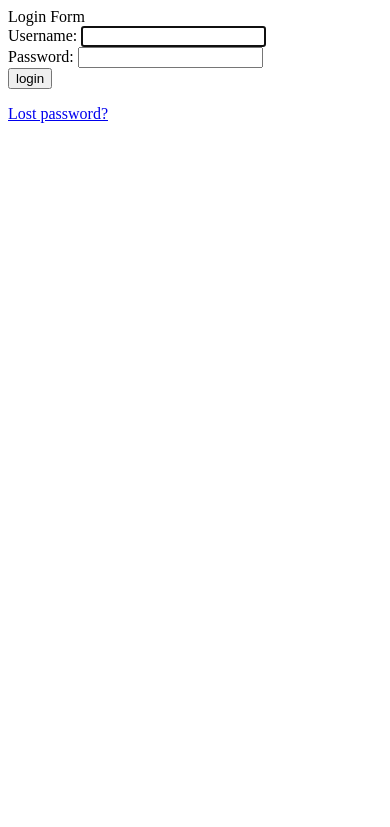
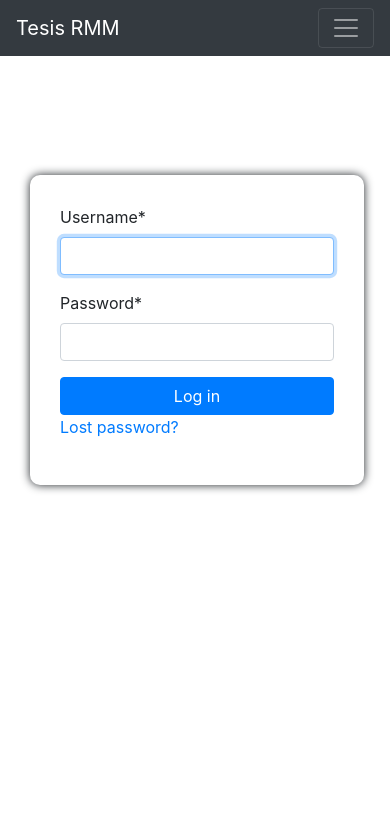
Before and after one commit to ManuEspinoza/ProyectoPython, a Django app: page /login/ in a window 390 px wide. Shown: the top 827 px of the page. Run offline with Django 3.2, Linux system fonts and the light colour scheme; some libraries are stand-ins or nearby versions.

Commit message:
Nuevo Diseño de login

```diff
--- /dev/null
+++ b/static/Styles/global.css
@@ -0,0 +1,8 @@
+.form-container{
+	position:absolute;
+	top:15vh;
+	background: #fff;
+	padding: 30px;
+	border-radius: 10px;
+	box-shadow: 0px 0px 10px 0px
+}
--- a/templates/registration/login.html
+++ b/templates/registration/login.html
@@ -1,9 +1,20 @@
+{% extends "tesisrmm/base.html" %}
+{% block content %}
+{% load static from staticfiles %}
+{% load crispy_forms_tags %}
+<!doctype html>
+<html lang="en">
+  <head>
+    <!-- Required meta tags -->
+    <meta charset="utf-8">
+    <meta name="viewport" content="width=device-width, initial-scale=1, shrink-to-fit=no">
 
-{% block title %}
-Login Form
-{% endblock %}
-
-{% block content %}
+    <!-- Bootstrap CSS -->
+    <link rel="stylesheet" href="https://stackpath.bootstrapcdn.com/bootstrap/4.3.1/css/bootstrap.min.css" integrity="sha384-ggOyR0iXCbMQv3Xipma34MD+dH/1fQ784/j6cY/iJTQUOhcWr7x9JvoRxT2MZw1T" crossorigin="anonymous">
+    <link rel="stylesheet" type="text/css" href="{% static 'Styles/global.css' %}">
+    <title>Login</title>
+  </head>
+  <body>
 
 {% if form.errors %}
 <p>Your username and password didn't match. Please try again.</p>
@@ -17,26 +28,36 @@ Login Form
     <p>Please login to see this page.</p>
     {% endif %}
 {% endif %}
+    <section class="container-fluid">
+      <section class="row justify-content-center">
+        <section class="col-12 col-sm-6 col-md-6 col-lg-3">
+          <form class="form-container">
+            <div class="form-group">
+              <form method="post" action="{% url 'login' %}">
+                {% csrf_token %}
+                {{ form|crispy }}
+                <button type="submit" class="btn btn-primary btn-block">Log in</button>
+                <input type="hidden" name="next" value="{{ next }}" />
+                {# Assumes you setup the password_reset view in your URLconf #}
+                <p><a href="{% url 'password_reset' %}">Lost password?</a></p>
+              </form>
+            </div>
+          </form>
+        </section>
+      </section>
+    </section>
 
-<form method="post" action="{% url 'login' %}">
-{% csrf_token %}
 
-<div>
-  <td>{{ form.username.label_tag }}</td>
-  <td>{{ form.username }}</td>
-</div>
-<div>
-  <td>{{ form.password.label_tag }}</td>
-  <td>{{ form.password }}</td>
-</div>
 
-<div>
-  <input type="submit" value="login" />
-  <input type="hidden" name="next" value="{{ next }}" />
-</div>
-</form>
+    <!-- Optional JavaScript -->
+    <!-- jQuery first, then Popper.js, then Bootstrap JS -->
+    <script src="https://code.jquery.com/jquery-3.3.1.slim.min.js" integrity="sha384-q8i/X+965DzO0rT7abK41JStQIAqVgRVzpbzo5smXKp4YfRvH+8abtTE1Pi6jizo" crossorigin="anonymous"></script>
+    <script src="https://cdnjs.cloudflare.com/ajax/libs/popper.js/1.14.7/umd/popper.min.js" integrity="sha384-UO2eT0CpHqdSJQ6hJty5KVphtPhzWj9WO1clHTMGa3JDZwrnQq4sF86dIHNDz0W1" crossorigin="anonymous"></script>
+    <script src="https://stackpath.bootstrapcdn.com/bootstrap/4.3.1/js/bootstrap.min.js" integrity="sha384-JjSmVgyd0p3pXB1rRibZUAYoIIy6OrQ6VrjIEaFf/nJGzIxFDsf4x0xIM+B07jRM" crossorigin="anonymous"></script>
+  </body>
+</html>
 
-{# Assumes you setup the password_reset view in your URLconf #}
-<p><a href="{% url 'password_reset' %}">Lost password?</a></p>
+
+
 
 {% endblock %}
--- a/tesis/settings.py
+++ b/tesis/settings.py
@@ -27,6 +27,9 @@ DEBUG = True
 
 ALLOWED_HOSTS = []
 
+STATICFILES_DIRS = [
+    os.path.join(BASE_DIR, 'static'),  # Here you tell django to look for a folder named 'assets'
+]
 
 # Application definition
 
@@ -38,8 +41,11 @@ INSTALLED_APPS = [
     'django.contrib.sessions',
     'django.contrib.messages',
     'django.contrib.staticfiles',
+    'crispy_forms',
     'tempus_dominus',
 ]
+
+CRISPY_TEMPLATE_PACK = 'bootstrap4'
 
 MIDDLEWARE = [
     'django.middleware.security.SecurityMiddleware',
```
